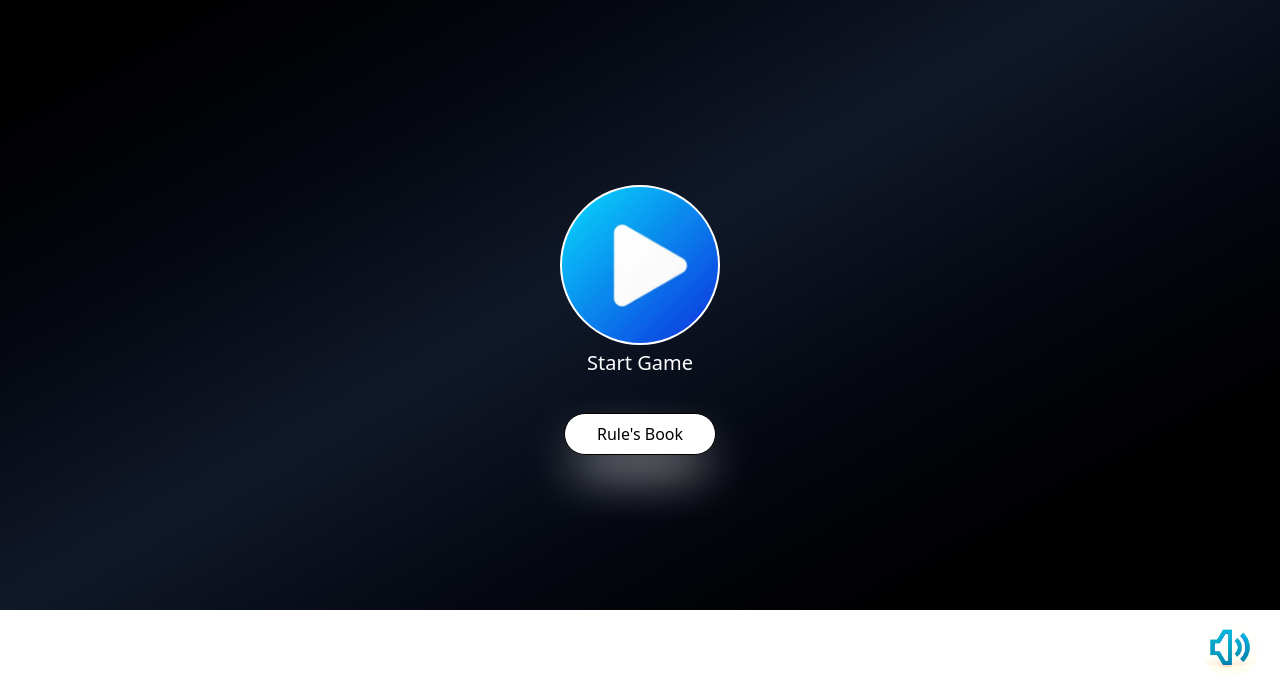
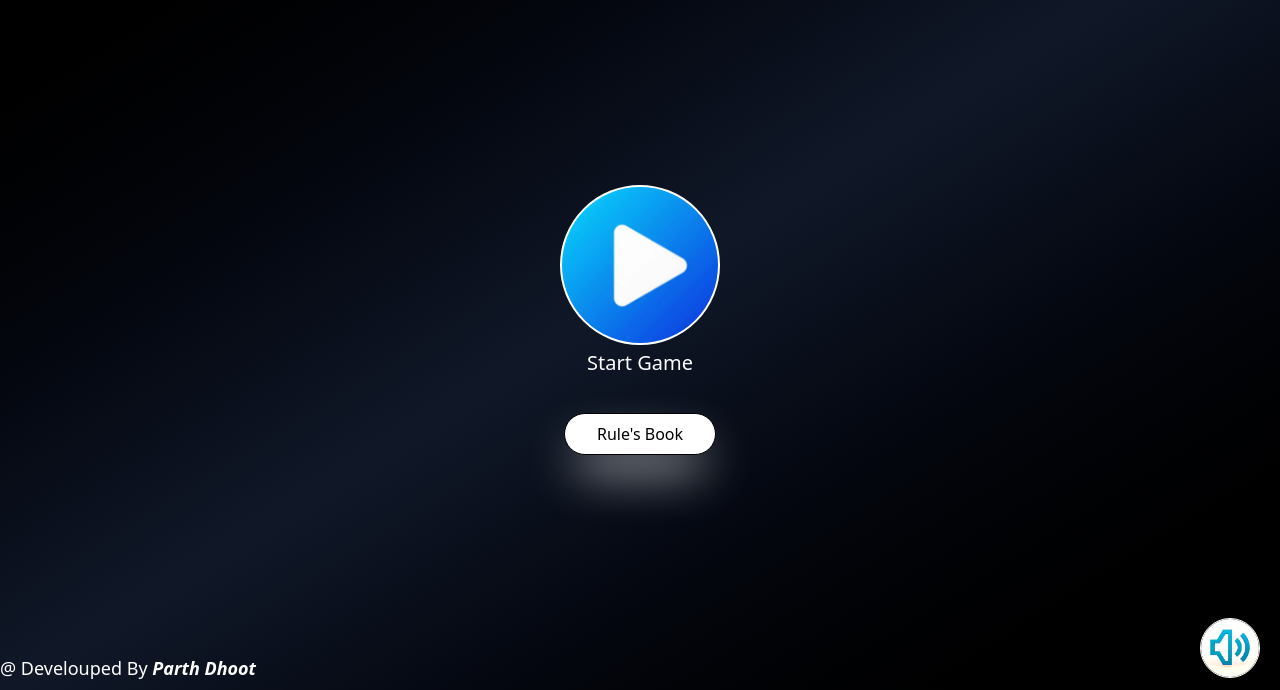
Before and after one commit to ParthDhoot27/Color-Memory-, a website: page index.html in a window 1280 px wide. Shown: the part 110-800 px from the top of the page. Drawn offline with nearby package versions, Linux system fonts and the light colour scheme.

Commit message:
a bit of correction

```diff
--- a/index.html
+++ b/index.html
@@ -19,7 +19,7 @@
     </div>
 
     <!-- state - start  -->
-    <div id="start" class="screen h-[100dvh] max-h-[90vh] overflow-hidden md:h-[100dvh] w-full bg-gradient-to-br from-black via-gray-900 to-black text-white">
+    <div id="start" class="screen h-[100dvh] overflow-hidden md:h-[100dvh] w-full bg-gradient-to-br from-black via-gray-900 to-black text-white">
         <!-- interactions -->
             <!-- header -->
             <div class="p-15 md:p-10 z-1 h-[100px] w-full place-items-center content-center text-bold text-center">
```
